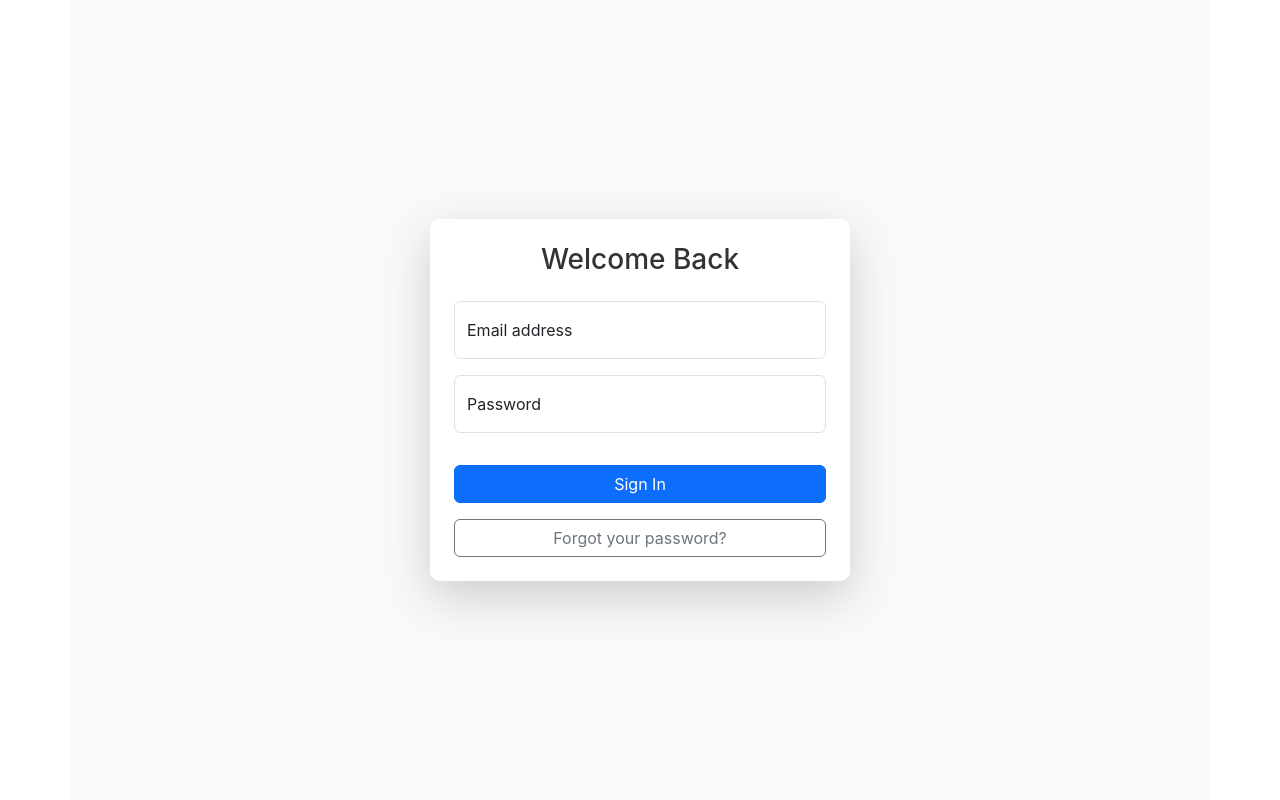
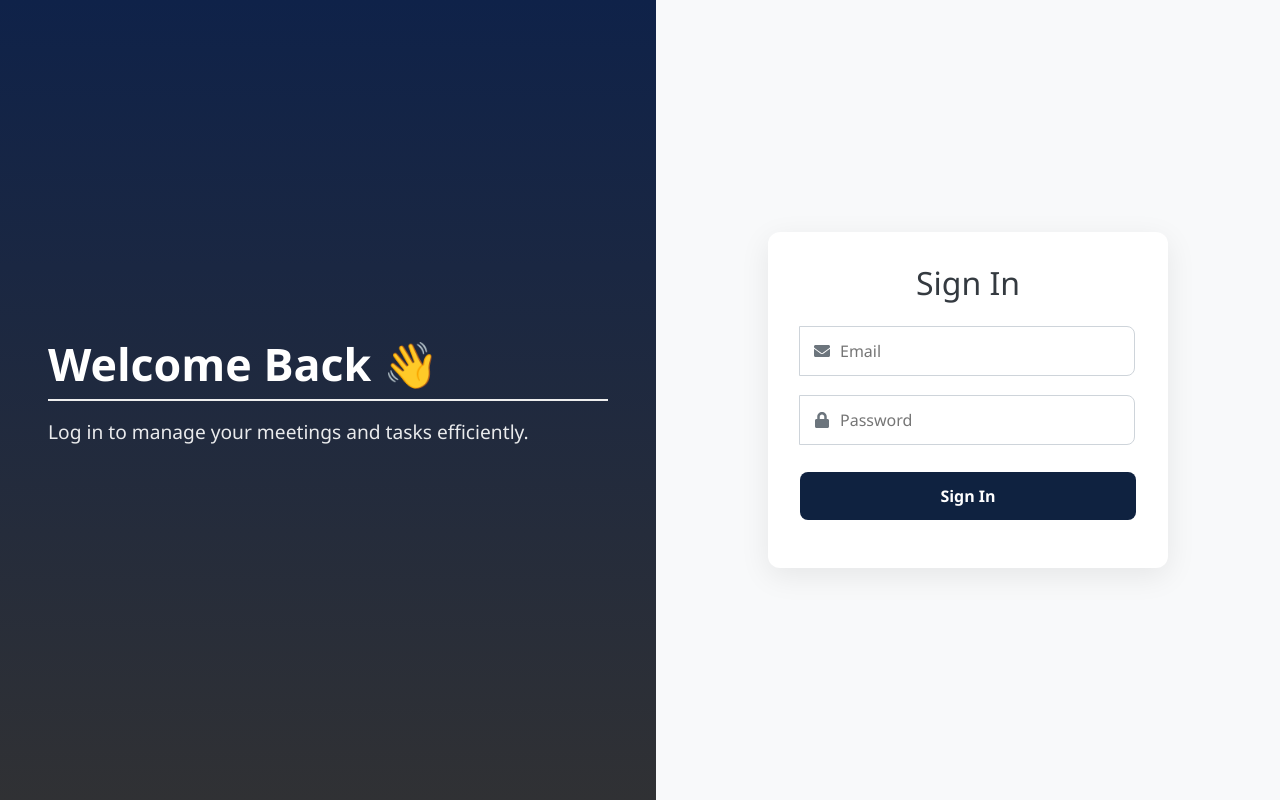
Before and after one commit to Mahdi-Al-Sabea/IDS_Client, a React (Create React App) app: page /signin in a window 1280 px wide. Built offline with nearby package versions, Linux system fonts and the light colour scheme.

Commit message:
improved sign in

```diff
--- /dev/null
+++ b/src/components/pages/SignIn.css
@@ -0,0 +1,111 @@
+.login-page {
+  display: flex;
+  min-height: 100vh;
+  font-family: 'Segoe UI', sans-serif;
+}
+
+.left-pane {
+  flex: 1;
+  background: linear-gradient( #0f2249, #303134);
+  color: white;
+  padding: 4rem 3rem;
+  display: flex;
+  flex-direction: column;
+  justify-content: center;
+}
+
+.left-pane h1 {
+  font-size: 2.8rem;
+  font-weight: 700;
+  margin-bottom: 1rem;
+}
+
+.left-pane p {
+  font-size: 1.2rem;
+  line-height: 1.6;
+  opacity: 0.9;
+}
+
+.right-pane {
+  flex: 1;
+  display: flex;
+  align-items: center;
+  justify-content: center;
+  background: #f8f9fa;
+  padding: 2rem;
+}
+
+.form-container {
+  width: 100%;
+  max-width: 400px;
+  background: white;
+  border-radius: 12px;
+  padding: 2rem;
+  box-shadow: 0 8px 30px rgba(0, 0, 0, 0.08);
+}
+
+.form-container h2 {
+  text-align: center;
+  margin-bottom: 1.5rem;
+  color: #343a40;
+}
+
+.input-group {
+  position: relative;
+  margin-bottom: 1.2rem;
+}
+
+.input-group input {
+  width: 100%;
+  padding: 0.75rem 0.75rem 0.75rem 2.5rem;
+  border: 1px solid #ced4da;
+  border-radius: 8px;
+  font-size: 1rem;
+}
+
+.input-icon {
+  position: absolute;
+  top: 50%;
+  left: 0.9rem;
+  transform: translateY(-50%);
+  color: #6c757d;
+}
+
+.error {
+  color: #dc3545;
+  font-size: 0.875rem;
+  margin-bottom: 0.75rem;
+}
+
+.submit-btn {
+  width: 100%;
+  padding: 0.75rem;
+  background: #0f2240;
+  color: white;
+  border: none;
+  border-radius: 8px;
+  font-weight: 600;
+  margin-top: 0.5rem;
+  margin-bottom: 1rem;
+  transition: background 0.3s ease;
+}
+
+.submit-btn:hover {
+  background: #303134;
+}
+
+.link-btn {
+  background: none;
+  border: none;
+  color: #6c757d;
+  font-size: 0.95rem;
+  text-align: center;
+  display: block;
+  width: 100%;
+  cursor: pointer;
+}
+
+.link-btn:hover {
+  color: #495057;
+  text-decoration: underline;
+}
--- a/src/components/pages/SignIn.js
+++ b/src/components/pages/SignIn.js
@@ -1,135 +1,107 @@
-import React, { use } from 'react';
-import { data, useNavigate } from 'react-router-dom';
-import axios from 'axios';
-import { Formik, Form, Field, ErrorMessage } from 'formik';
-import * as Yup from 'yup';
-import { useEffect } from 'react';
-import { useUser } from '../../hooks/UserContext';
-
+import React, { useEffect } from "react";
+import { useNavigate } from "react-router-dom";
+import { Formik, Form, Field, ErrorMessage } from "formik";
+import * as Yup from "yup";
+import axios from "axios";
+import { useUser } from "../../hooks/UserContext";
+import { FaEnvelope, FaLock } from "react-icons/fa";
+import "./SignIn.css";
 export default function SignIn() {
   const navigate = useNavigate();
   const { setUser } = useUser();
 
   useEffect(() => {
-    const token = localStorage.getItem('token');
-    const user = localStorage.getItem('user');
-    const tokenExp = localStorage.getItem('token_exp');
+    const token = localStorage.getItem("token");
+    const user = localStorage.getItem("user");
+    const tokenExp = localStorage.getItem("token_exp");
 
     if (token && user && tokenExp) {
-      const expirationDate = new Date(tokenExp);
-      if (expirationDate > new Date()) {
-        if (user) {
-          if(JSON.parse(user).role=="Employee"){
-            navigate('/dashboardEmployee');
-          }else if(JSON.parse(user).role==="Admin"){
-            navigate('/dashboardAdmin');
-          }
-      }
+      const expiration = new Date(tokenExp);
+      if (expiration > new Date()) {
+        const parsedUser = JSON.parse(user);
+        parsedUser?.role === "Admin"
+          ? navigate("/dashboardAdmin")
+          : navigate("/dashboardEmployee");
       }
     }
   }, []);
 
-  // Yup validation schema
   const SignInSchema = Yup.object().shape({
-    email: Yup.string().email('Invalid email format').required('Email is required'),
-    password: Yup.string().min(6, 'Minimum 6 characters').required('Password is required'),
+    email: Yup.string().email("Invalid email").required("Required"),
+    password: Yup.string().min(6, "Min 6 characters").required("Required"),
   });
 
   const handleSubmit = async (values, { setSubmitting, setErrors }) => {
     try {
-      const res = await axios.post('http://127.0.0.1:8000/api/login', {
-        email: values.email,
-        password: values.password,
-      });
+      const res = await axios.post("http://127.0.0.1:8000/api/login", values);
+      const { token, user } = res.data.data;
 
-    const response = res.data;
-    const { token, user } = response.data;
       setUser(user);
-    const expiresInDays = 7;
-    const expirationTimestamp = new Date();
-    expirationTimestamp.setDate(expirationTimestamp.getDate() + expiresInDays);
+      const exp = new Date();
+      exp.setDate(exp.getDate() + 7);
 
-    localStorage.setItem('token', JSON.stringify(token));
-    localStorage.setItem('user', JSON.stringify(user));
-    localStorage.setItem('id', user.id);
-    localStorage.setItem('token_exp', expirationTimestamp.toISOString()); // Store full response data
+      localStorage.setItem("token", JSON.stringify(token));
+      localStorage.setItem("user", JSON.stringify(user));
+      localStorage.setItem("token_exp", exp.toISOString());
 
-    console.log('User data:', user); // Log user data to console
-    console.log('Token:', token); // Log token to console
-    console.log('Response:', response); // Log full response data to console
-
-      if(user.role === 'Employee' || user.role === 'Guest') {
-        navigate('/dashboardEmployee');
-      }else if(user.role === 'Admin') {
-        navigate('/dashboardAdmin');
-      }
-
-    } catch (error) {
-      setErrors({ password: 'Invalid credentials' });
+      navigate(
+        user.role === "Admin" ? "/dashboardAdmin" : "/dashboardEmployee"
+      );
+    } catch (err) {
+      setErrors({ password: "Invalid email or password" });
     } finally {
       setSubmitting(false);
     }
   };
 
   return (
-    <div className="container d-flex justify-content-center align-items-center min-vh-100 bg-light">
-      <div className="card shadow-lg border-0 p-4" style={{ width: '100%', maxWidth: '420px' }}>
-        <h3 className="text-center mb-4">Welcome Back</h3>
-
+    <div className="login-page">
+      <div className="left-pane">
+        <h1>Welcome Back 👋</h1>
+        <p>Log in to manage your meetings and tasks efficiently.</p>
+      </div>
+      <div className="right-pane">
+        <div className="form-container">
+          <h2>Sign In</h2>
           <Formik
-          initialValues={{ email: '', password: '' }}
+            initialValues={{ email: "", password: "" }}
             validationSchema={SignInSchema}
             onSubmit={handleSubmit}
           >
             {({ isSubmitting }) => (
               <Form>
-              <div className="form-floating mb-3">
-                <Field
-                  type="email"
-                  name="email"
-                  id="floatingEmail"
-                  className="form-control"
-                  placeholder="Email"
-                />
-                <label htmlFor="floatingEmail">Email address</label>
-                <div className="text-danger small mt-1">
-                  <ErrorMessage name="email" />
+                <div className="input-group">
+                  <FaEnvelope className="input-icon" />
+                  <Field type="email" name="email" placeholder="Email" />
                 </div>
-              </div>
+                <ErrorMessage name="email" component="div" className="error" />
 
-              <div className="form-floating mb-4">
+                <div className="input-group">
+                  <FaLock className="input-icon" />
                   <Field
                     type="password"
                     name="password"
-                  id="floatingPassword"
-                  className="form-control"
                     placeholder="Password"
                   />
-                <label htmlFor="floatingPassword">Password</label>
-                <div className="text-danger small mt-1">
-                  <ErrorMessage name="password" />
                 </div>
-              </div>
+                <ErrorMessage
+                  name="password"
+                  component="div"
+                  className="error"
+                />
 
                 <button
                   type="submit"
-                className="btn btn-primary w-100 mb-2"
                   disabled={isSubmitting}
+                  className="submit-btn"
                 >
-                {isSubmitting ? 'Signing in...' : 'Sign In'}
-              </button>
-
-              <button
-                type="button"
-                className="btn btn-outline-secondary w-100"
-                onClick={() => navigate('/signup')}
-              >
-                Forgot your password?
+                  {isSubmitting ? "Signing in..." : "Sign In"}
                 </button>
               </Form>
             )}
           </Formik>
         </div>
       </div>
+    </div>
   );
 }
```
Lines whose indentation alone changed are shown as unchanged.
